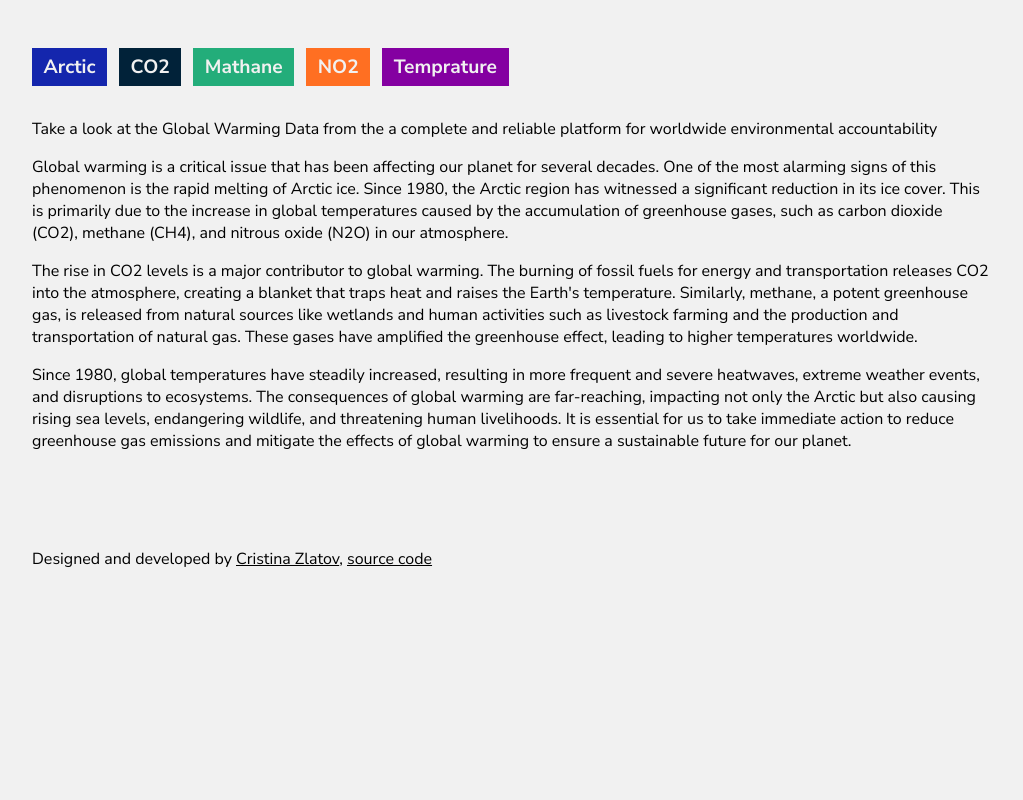
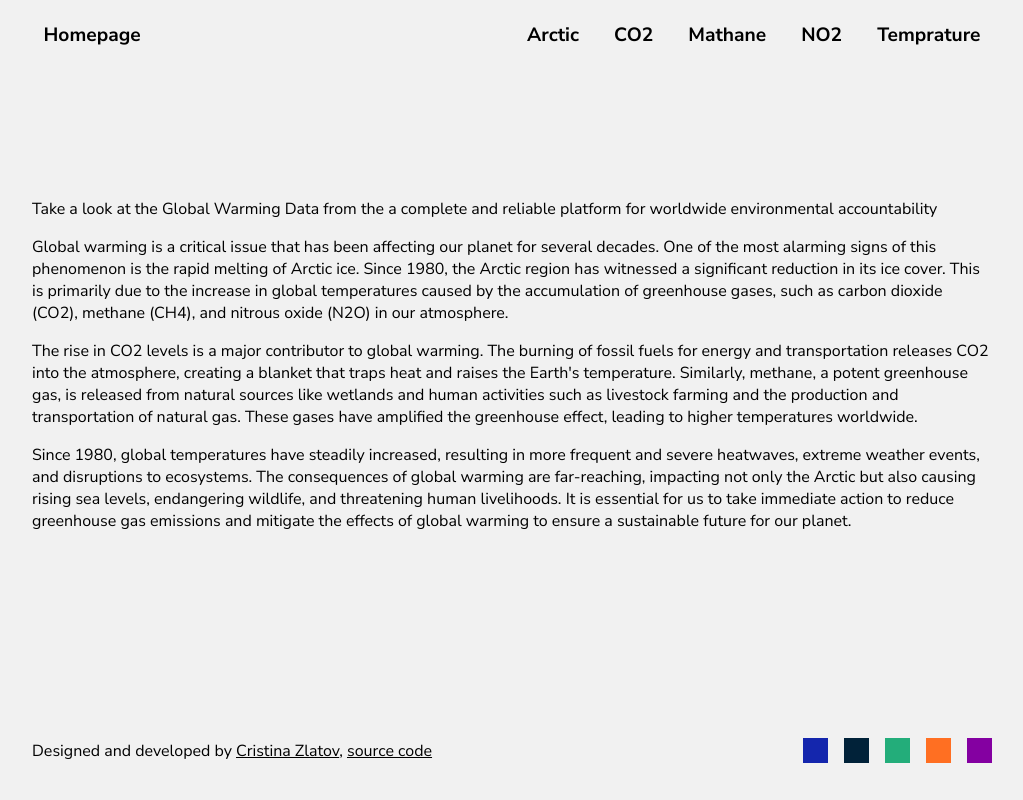
Before and after one commit to C-ZLTV/global-warming-charts-angular, an Angular app: page /homepage in a window 1280 px wide. Shown: the whole page, without its empty margins (128-1151 px from the left). Built offline with nearby package versions, Linux system fonts and the light colour scheme; what ng2-charts would draw is missing.

Commit message:
desktop style

```diff
--- a/src/app/components/footer/footer.component.css
+++ b/src/app/components/footer/footer.component.css
@@ -1,3 +1,43 @@
 .footer {
     padding: 4rem 0 0 0;
+
 }
+
+@media screen and (min-width: 760px) {
+
+    .footer {
+        display: flex;
+        justify-content: space-between;
+        align-items: center;
+    }
+
+    .colors-wrapper {
+        display: flex;
+        gap: 1rem
+    }
+
+    .color {
+        width: 25px;
+        height: 25px;
+    }
+
+    .arctic-color{
+        background-color: var(--arctic-color);
+    }
+
+    .co2-color{
+        background-color: var(--co2-color);
+    }
+
+    .methane-color{
+        background-color: var(--methane-color);
+    }
+
+    .no2-color{
+        background-color: var(--no2-color);
+    }
+
+    .temp-color{
+        background-color: var(--temp-color);
+    }
+}
--- a/src/app/components/homepage/homepage.component.css
+++ b/src/app/components/homepage/homepage.component.css
@@ -0,0 +1,5 @@
+@media only screen and (min-width: 600px){
+    .homepage-wrapper {
+        padding: 7rem 0;
+    }
+}
--- a/src/app/components/nav-bar/nav-bar.component.css
+++ b/src/app/components/nav-bar/nav-bar.component.css
@@ -1,5 +1,8 @@
-.nav-list {
+.nav-list{
     padding: 3rem 0rem 1rem 0rem;
+}
+
+.charts-routes {
     display: flex;
     gap: 0.75rem;
     flex-wrap: wrap;
@@ -12,6 +15,7 @@
     padding: 0.3em 0.6em;
     border: none;
     text-align: center;
+    cursor: pointer;
 }
 
 .homepage-route {
@@ -38,4 +42,45 @@
     background-color: var(--temp-color);
 }
 
-/* TODO: nav @media */
+@media screen and (min-width: 760px){
+
+    .nav-list {
+        display: flex;
+        justify-content: space-between;
+        background-color: var(--primary-color);
+        padding: 1rem 0;
+    }
+
+    .homepage-route {
+        display: inline-block;
+    }
+
+    .route {
+        background-color: var(--primary-color);
+        color: var(--secondary-color);
+    }
+
+    .homepage-route:hover {
+        opacity: 0.7;
+    }
+
+    .arctic-route:hover {
+        color: var(--arctic-color);
+    }
+
+    .co2-route:hover {
+        color: var(--co2-color);
+    }
+
+    .methane-route:hover {
+        color: var(--methane-color);
+    }
+
+    .no2-route:hover {
+        color: var(--no2-color);
+    }
+
+    .temp-route:hover {
+        color: var(--temp-color);
+    }
+}
--- a/src/app/components/nav-bar/nav-bar.component.html
+++ b/src/app/components/nav-bar/nav-bar.component.html
@@ -4,6 +4,7 @@
             class="route homepage-route">
             Homepage
         </li>
+        <div class="charts-routes">
             <li routerLink="/arctic"
                 class="route arctic-route">
                 Arctic
@@ -24,5 +25,6 @@
                 class="route temp-route">
                 Temprature
             </li>
+        </div>
     </ul>
 </nav>
```
Lines whose indentation alone changed are shown as unchanged.
